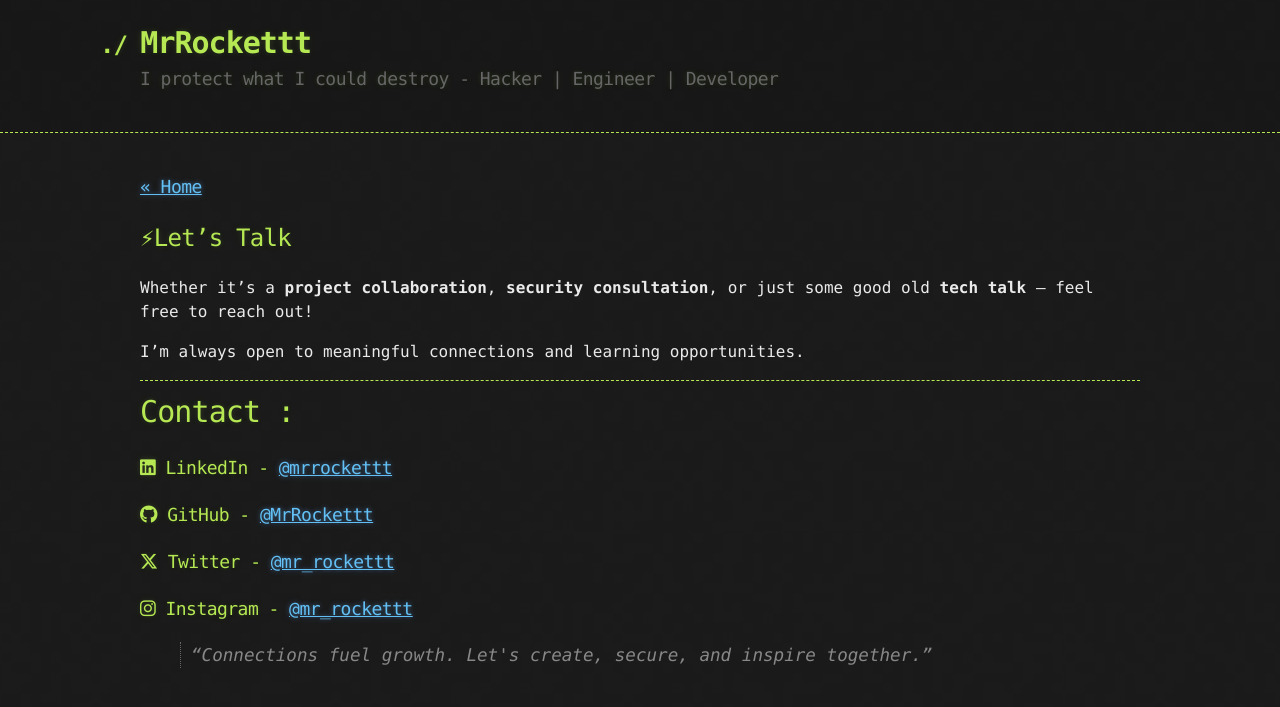
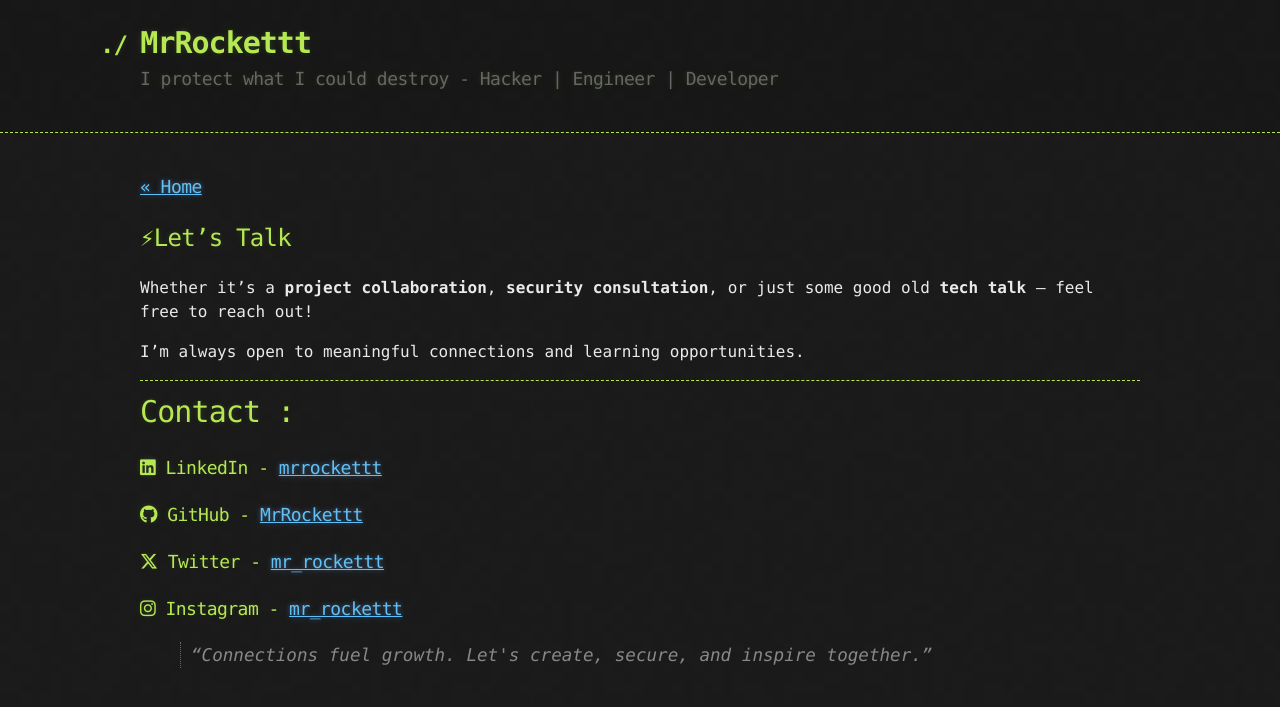
Before and after one commit to MrRockettt/mrrockettt.github.io, a Jekyll site: the page built from contact.md, in a window 1280 px wide. Shown: the top 707 px of the page. Built offline with Jekyll 4.4.1, drawn with Linux system fonts in a browser that asks for light colours.

Commit message:
Updated!!

```diff
--- a/contact.md
+++ b/contact.md
@@ -18,10 +18,10 @@ I'm always open to meaningful connections and learning opportunities.
 
 # Contact :
 
-### <i class="fab fa-linkedin"></i> LinkedIn - [@mrrockettt](https://www.linkedin.com/in/mrrockettt)
-### <i class="fab fa-github"></i> GitHub - [@MrRockettt](https://github.com/MrRockettt)
-### <i class="fab fa-x-twitter"></i> Twitter - [@mr_rockettt](https://x.com/mr_rockettt)
-### <i class="fab fa-instagram"></i> Instagram - [@mr_rockettt](https://instagram.com/mr_rockettt)
+### <i class="fab fa-linkedin"></i> LinkedIn - [mrrockettt](https://www.linkedin.com/in/mrrockettt)
+### <i class="fab fa-github"></i> GitHub - [MrRockettt](https://github.com/MrRockettt)
+### <i class="fab fa-x-twitter"></i> Twitter - [mr_rockettt](https://x.com/mr_rockettt)
+### <i class="fab fa-instagram"></i> Instagram - [mr_rockettt](https://instagram.com/mr_rockettt)
 
 <blockquote style="font-style: italic; font-size: 1.1rem; color: #888;">
   “Connections fuel growth. Let's create, secure, and inspire together.”
```
